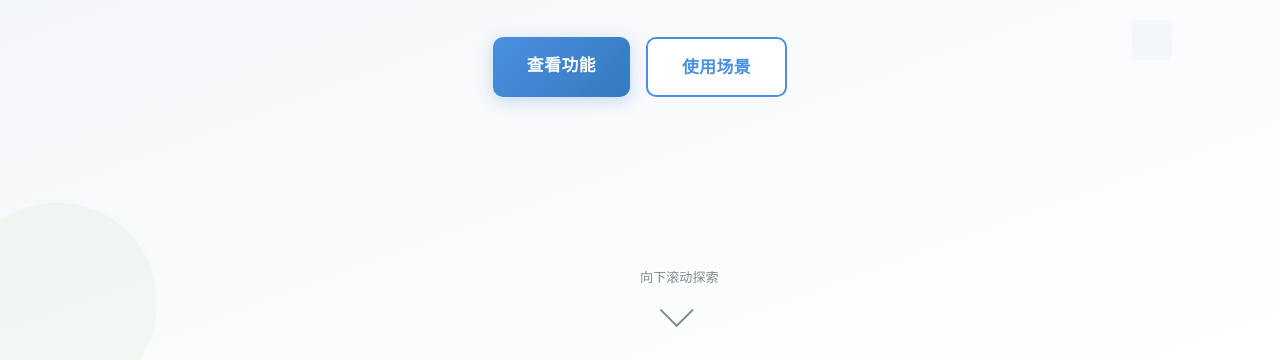
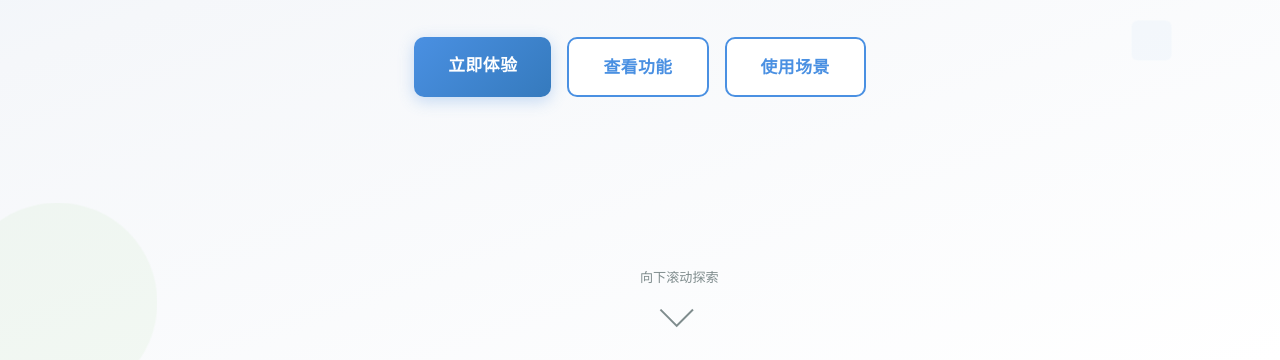
Before and after one commit to prodigy-crazy/career-assistant, a plain HTML site: page showcase.html in a window 1280 px wide. Shown: the part 440-800 px from the top of the page. Drawn offline with Linux system fonts and the light colour scheme.

Commit message:
添加 index.html 与 showcase.html 双向链接入口

```diff
--- a/showcase.html
+++ b/showcase.html
@@ -668,7 +668,8 @@ body {
     <h1 class="hero-title">大学生成长<span>职途助手</span></h1>
     <p class="hero-subtitle">按学期拆解目标，动态规划你的大学职途</p>
     <div class="hero-buttons">
-      <a href="#features" class="btn btn-primary">查看功能</a>
+      <a href="index.html" class="btn btn-primary">立即体验</a>
+      <a href="#features" class="btn btn-outline">查看功能</a>
       <a href="#scenarios" class="btn btn-outline">使用场景</a>
     </div>
   </div>
```
Also changed, not shown: index.html (+1 -1 lines).
